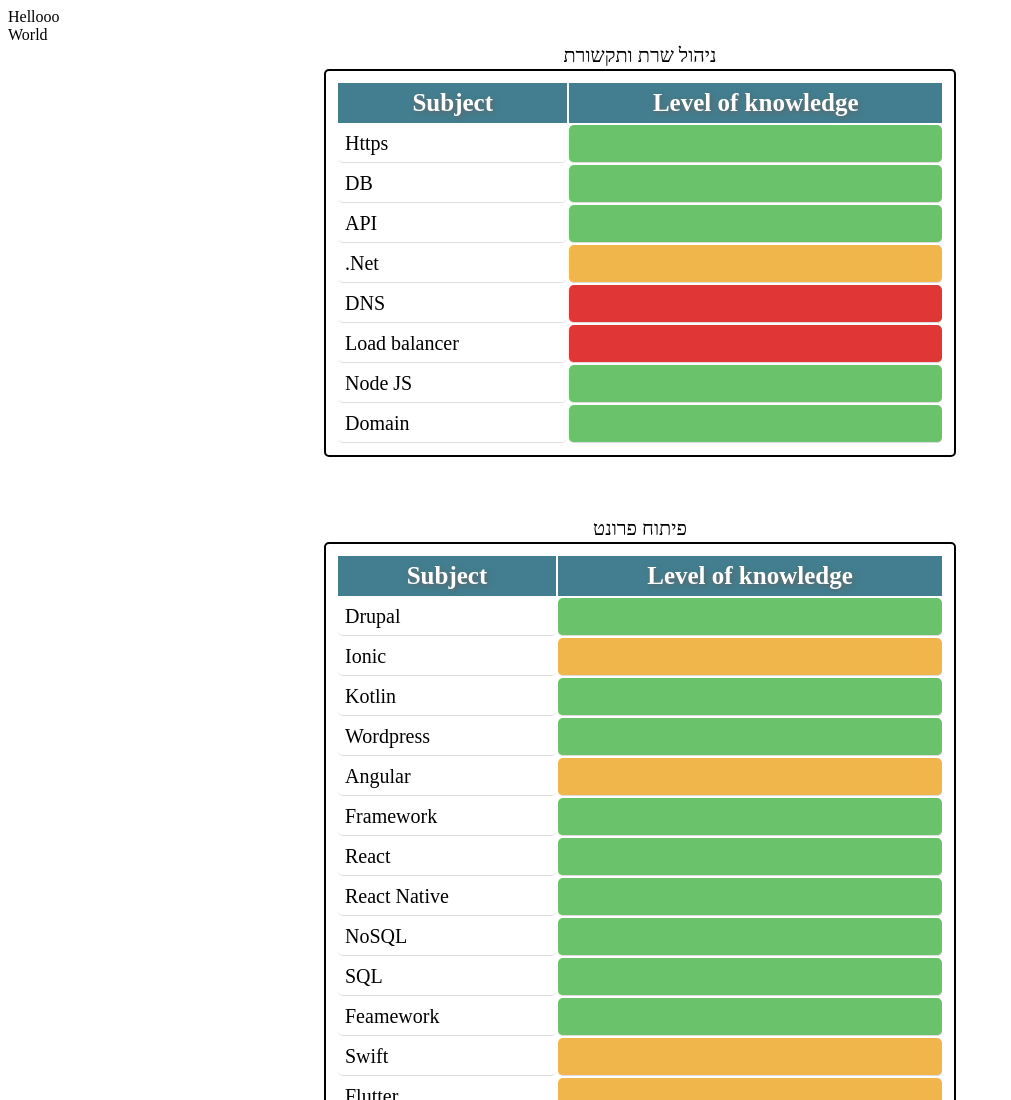
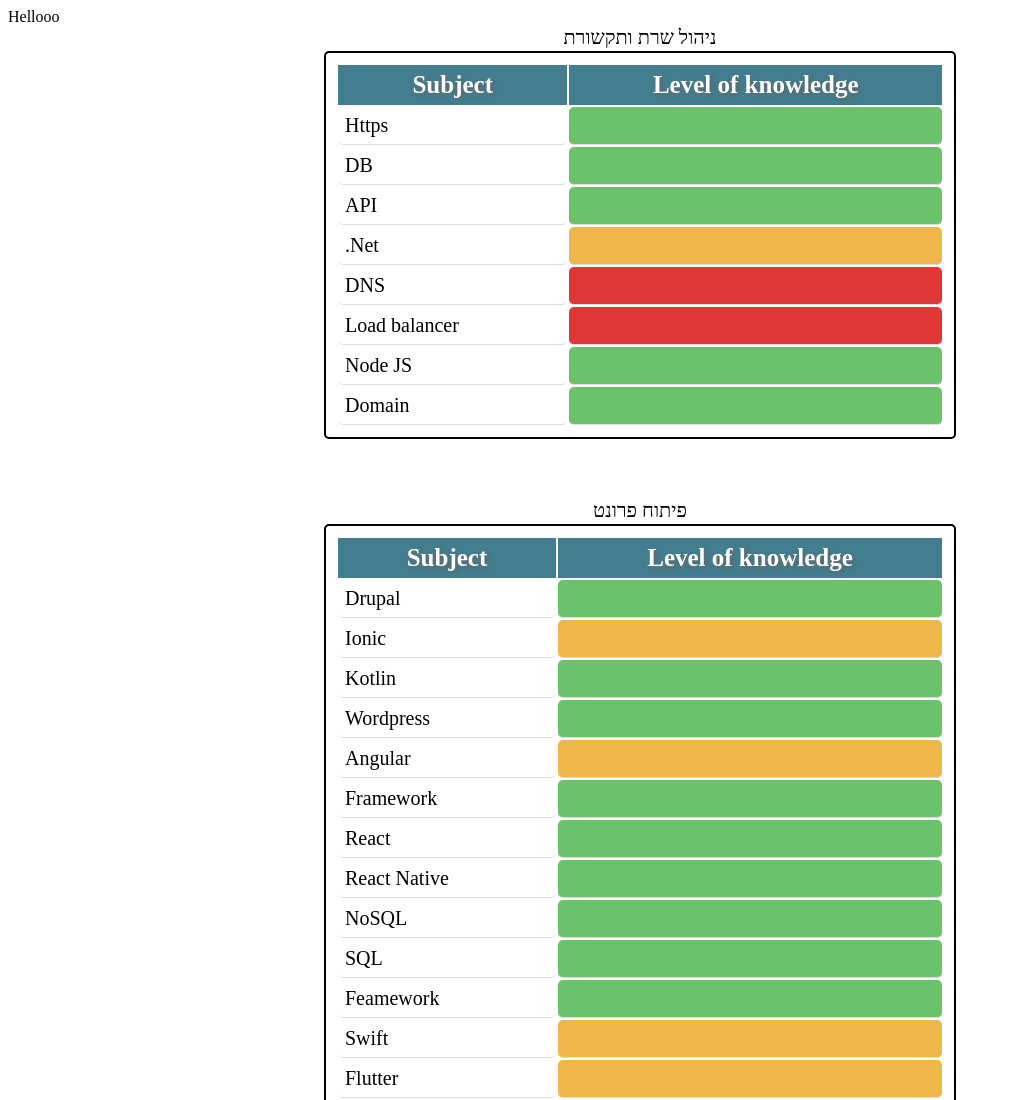
Before and after one commit to galta6/Skills----PM, a plain HTML site: page index.html in a window 1280 px wide. Shown: the top 1100 px of the page, without its empty margins (0-1011 px from the left). Drawn offline with Linux system fonts and the light colour scheme.

Commit message:
Update index.html

```diff
--- a/index.html
+++ b/index.html
@@ -5,7 +5,6 @@
   </head>
   <body>
     <div>Hellooo</div>
-    <div>World</div>
     <div class="table-title">ניהול שרת ותקשורת</div>
     <table>
       <thead>
```
